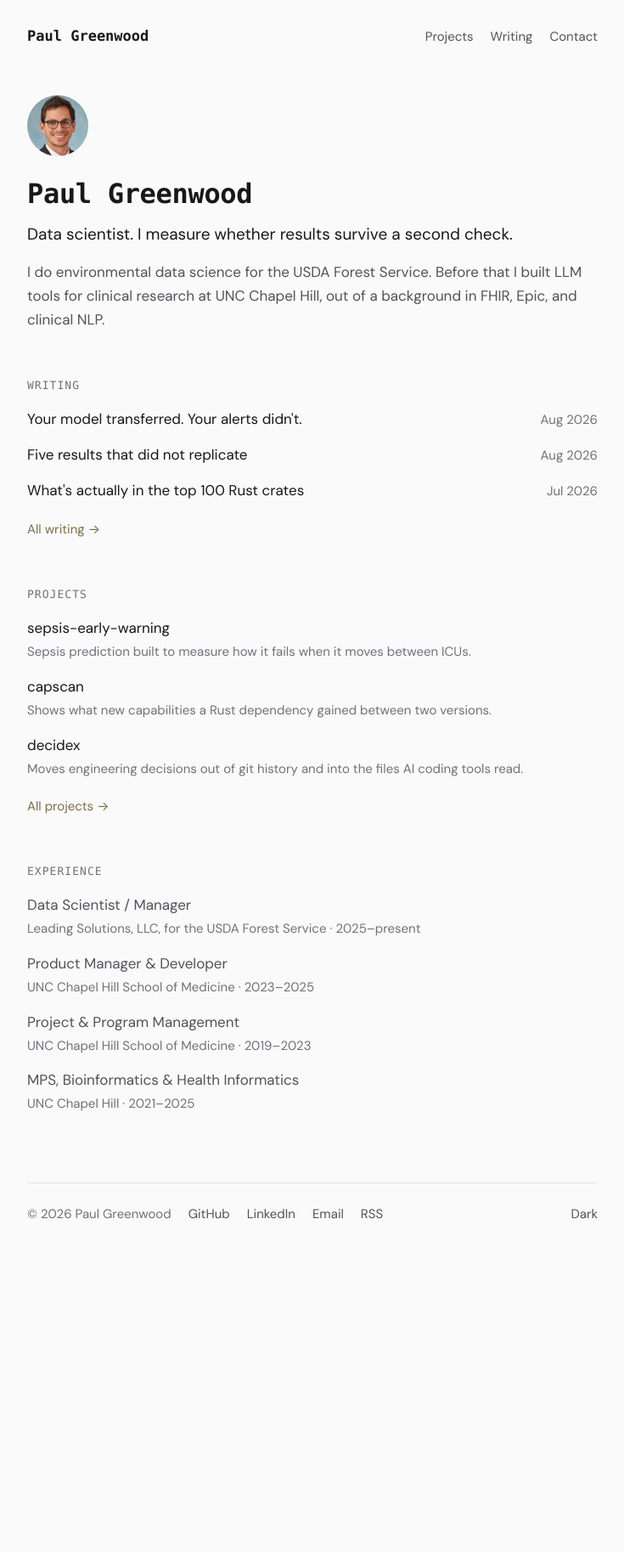
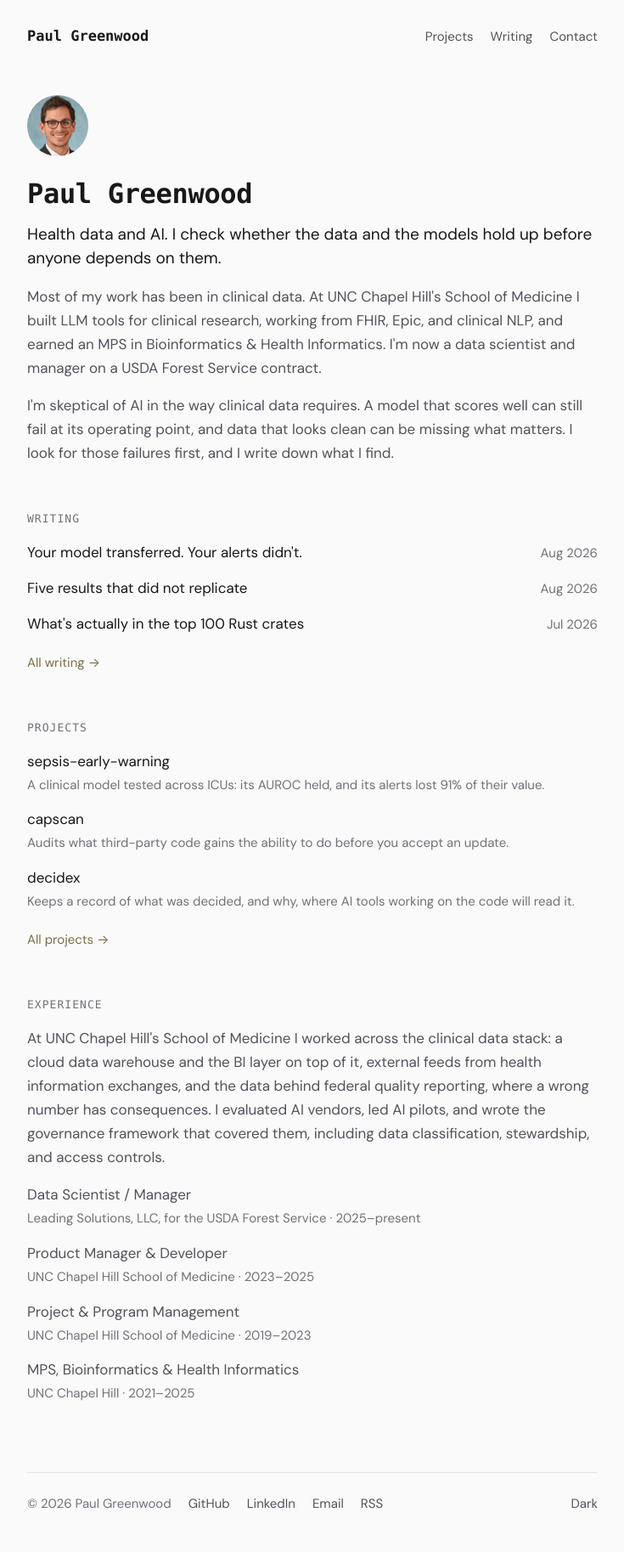
Before and after one commit to poglesbyg/poglesbyg.github.io, a Jekyll site: the page built from index.md, in a window 1280 px wide. Shown: the whole page at 85% size, without its empty margins (272-1007 px from the left). Built offline with Jekyll 4.4.1, drawn with Linux system fonts in a browser that asks for light colours; before the commit the page ends 1486 px from its top, so only the background shows below that.

Commit message:
Reposition the site toward health data and AI governance
The homepage lede is now "Health data and AI. I check whether the data
and the models hold up before anyone depends on them." The bio leads
with the UNC clinical data background, and Experience opens with the UNC
work: warehouse and BI, HIE feeds, federal quality reporting, AI vendor
evaluation and pilots, and the governance framework.

Project blurbs, the Projects and Contact ledes, the tagline, the site
description, and the positioning note in CLAUDE.md all follow.

Co-Authored-By: Claude Opus 5.5 <noreply@anthropic.com>

```diff
--- a/_config.yml
+++ b/_config.yml
@@ -1,6 +1,6 @@
 title: Paul Greenwood
-tagline: Data scientist
-description: Data scientist. I measure whether results survive a second check, and write up what I find when they don't.
+tagline: Health data and AI
+description: Health data and AI. I check whether the data and the models hold up before anyone depends on them, and write up what I find when they don't.
 url: "https://poglesbyg.github.io"
 baseurl: ""
 lang: en_US
--- a/index.md
+++ b/index.md
@@ -5,8 +5,9 @@ layout: default
 <section class="intro">
     <img class="avatar" src="/assets/images/paul-greenwood-headshot-192.jpg" alt="" width="72" height="72" fetchpriority="high">
     <h1>Paul Greenwood</h1>
-    <p class="lede">Data scientist. I measure whether results survive a second check.</p>
-    <p>I do environmental data science for the USDA Forest Service. Before that I built LLM tools for clinical research at UNC Chapel Hill, out of a background in FHIR, Epic, and clinical NLP.</p>
+    <p class="lede">Health data and AI. I check whether the data and the models hold up before anyone depends on them.</p>
+    <p>Most of my work has been in clinical data. At UNC Chapel Hill's School of Medicine I built LLM tools for clinical research, working from FHIR, Epic, and clinical NLP, and earned an MPS in Bioinformatics &amp; Health Informatics. I'm now a data scientist and manager on a USDA Forest Service contract.</p>
+    <p>I'm skeptical of AI in the way clinical data requires. A model that scores well can still fail at its operating point, and data that looks clean can be missing what matters. I look for those failures first, and I write down what I find.</p>
 </section>
 
 <section>
@@ -25,15 +26,16 @@ layout: default
 <section>
     <h2>Projects</h2>
     <ul class="list">
-        <li><a href="/projects#sepsis-early-warning">sepsis-early-warning</a> <span class="meta">Sepsis prediction built to measure how it fails when it moves between ICUs.</span></li>
-        <li><a href="/projects#capscan">capscan</a> <span class="meta">Shows what new capabilities a Rust dependency gained between two versions.</span></li>
-        <li><a href="/projects#decidex">decidex</a> <span class="meta">Moves engineering decisions out of git history and into the files AI coding tools read.</span></li>
+        <li><a href="/projects#sepsis-early-warning">sepsis-early-warning</a> <span class="meta">A clinical model tested across ICUs: its AUROC held, and its alerts lost 91% of their value.</span></li>
+        <li><a href="/projects#capscan">capscan</a> <span class="meta">Audits what third-party code gains the ability to do before you accept an update.</span></li>
+        <li><a href="/projects#decidex">decidex</a> <span class="meta">Keeps a record of what was decided, and why, where AI tools working on the code will read it.</span></li>
     </ul>
     <p><a href="/projects">All projects &rarr;</a></p>
 </section>
 
 <section>
     <h2>Experience</h2>
+    <p>At UNC Chapel Hill's School of Medicine I worked across the clinical data stack: a cloud data warehouse and the BI layer on top of it, external feeds from health information exchanges, and the data behind federal quality reporting, where a wrong number has consequences. I evaluated AI vendors, led AI pilots, and wrote the governance framework that covered them, including data classification, stewardship, and access controls.</p>
     <ul class="list">
         <li>Data Scientist / Manager <span class="meta">Leading Solutions, LLC, for the USDA Forest Service &middot; 2025&ndash;present</span></li>
         <li>Product Manager &amp; Developer <span class="meta">UNC Chapel Hill School of Medicine &middot; 2023&ndash;2025</span></li>
```
Also changed, not shown: CLAUDE.md (+5 -4 lines), contact.md (+1 -1 lines), projects.md (+1 -1 lines).
